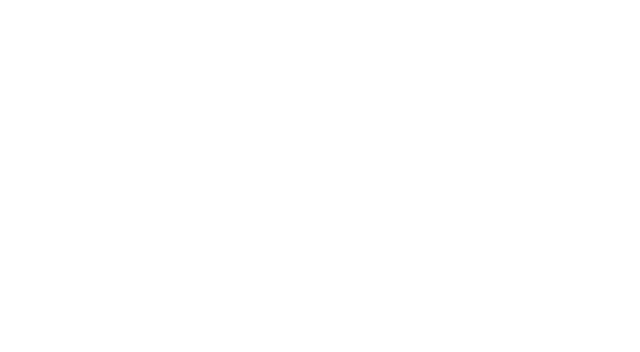
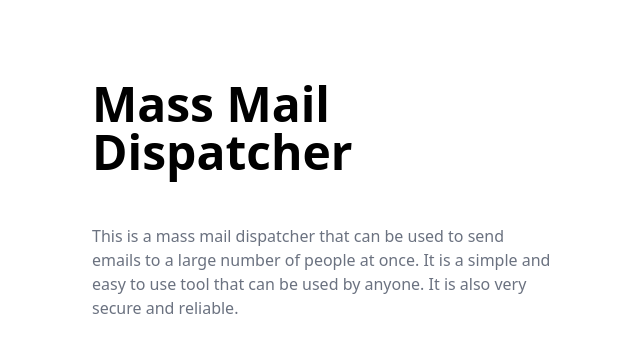
Before and after one commit to akshayrathod205/Mass-Mail-Dispatcher, a website: page src/index.html in a window 1280 px wide. Shown: the whole page, without its empty margins (84-724 px from the left). Drawn offline with Linux system fonts and the light colour scheme.

Commit message:
updated files

```diff
--- a/src/index.html
+++ b/src/index.html
@@ -10,6 +10,17 @@
 </head>
 
 <body>
+    <div class="container items-center px-6 mx-auto mt-10 space-y-0 md:space-y-0 md:flex-row md:mt-20">
+        <div class="flex flex-col mb-32 space-y-12 md:w-1/2">
+            <h1 class="max-w-lg text-4xl font-bold text-center md:text-5xl md:text-left">
+                Mass Mail Dispatcher
+            </h1>
+            <p class="max-w-lg text-center text-gray-500 md:text-left">
+                This is a mass mail dispatcher that can be used to send emails to a large number of people at once.
+                It is a simple and easy to use tool that can be used by anyone. It is also very secure and reliable.
+            </p>
+        </div>
+    </div>
 
 
     <script src="../js/script.js"></script>
--- a/src/input.css
+++ b/src/input.css
@@ -1,5 +1,3 @@
 @tailwind base;
 @tailwind components;
 @tailwind utilities;
-
-@import url('https://fonts.googleapis.com/css2?family=DM+Sans&family=Poppins:wght@200;300;400;500;600&display=swap');
```
Also changed, not shown: css/main.css.
